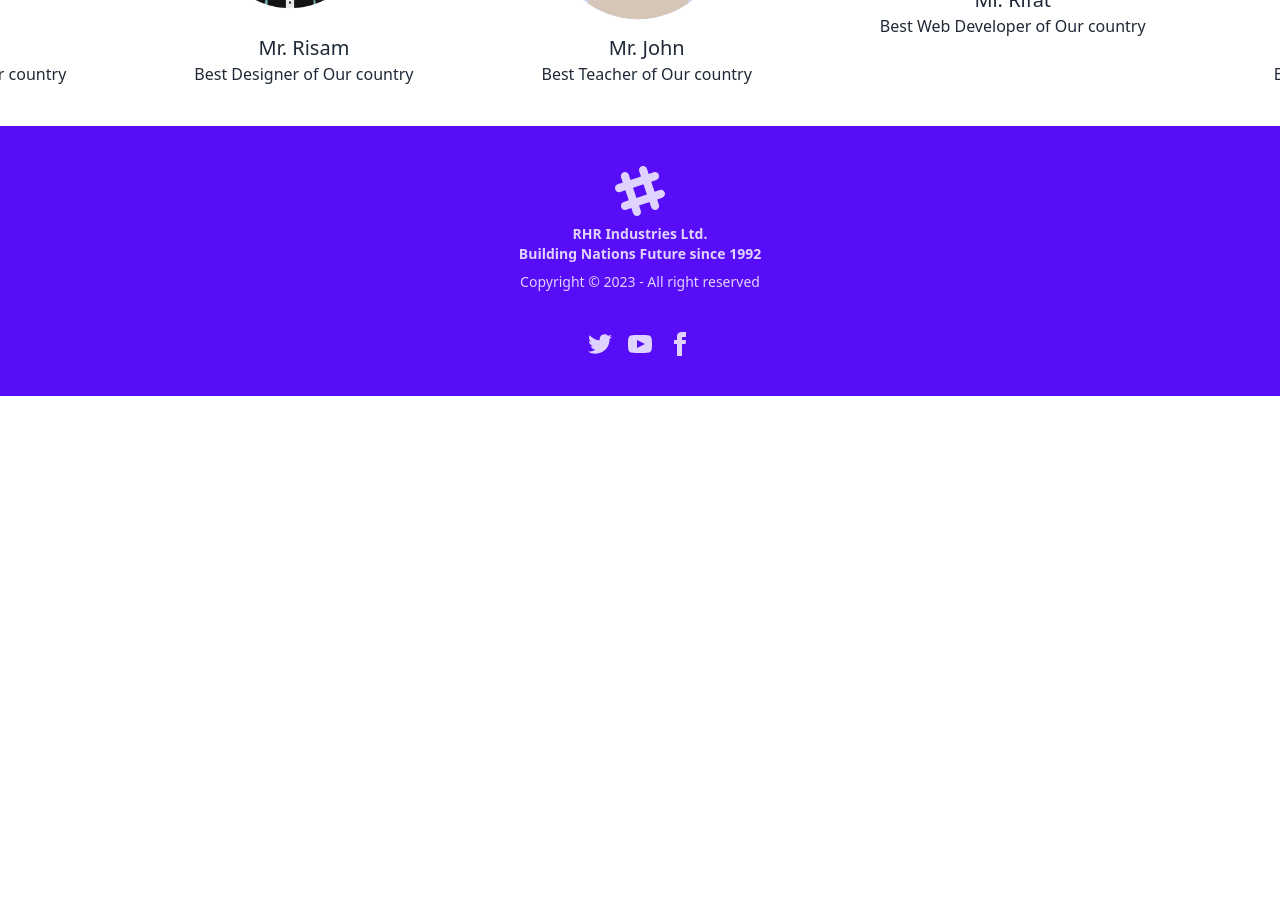
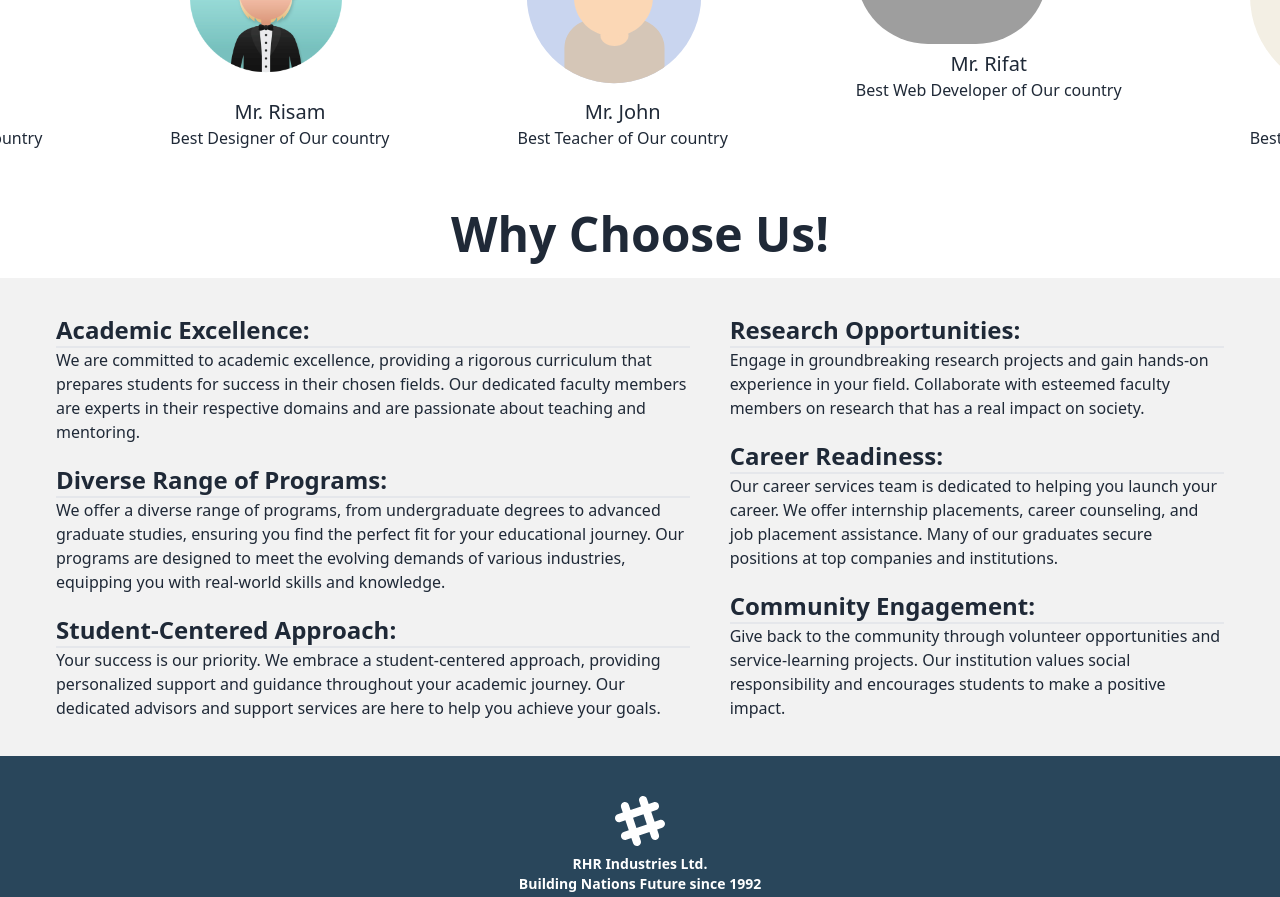
Before and after one commit to Rifatbd0789/RHR-Edu, a React (Vite) app: page / in a window 1280 px wide. Shown: the part 1900-2797 px from the top of the page. Before the commit the page ends 2296 px from the top, so only its background shows below. Built offline with nearby package versions, Linux system fonts and the light colour scheme; grey boxes are pictures that could not be loaded.

Commit message:
Why choose us section done

```diff
--- a/src/Components/Banner.jsx
+++ b/src/Components/Banner.jsx
@@ -1,16 +1,16 @@
-import React from "react";
+import Navbar from "./Navbar";
 
 const Banner = () => {
   return (
     <div>
       <div
-        className="hero w-full h-full"
+        className="hero w-full "
         style={{
           backgroundImage:
             "url(https://i.ibb.co/0YGgpRG/17213260-rm373batch13-085.jpg)",
         }}
       >
-        <div className="hero-overlay py-64"></div>
+        <div className=" py-72 "></div>
         <div className="hero-content text-center text-neutral-content">
           <div
             className="max-w-md"
--- a/src/Components/Card.jsx
+++ b/src/Components/Card.jsx
@@ -19,7 +19,10 @@ const Card = ({ data }) => {
           <hr />
           <p className="text-center">Price: {price}$</p>
           <div className="card-actions justify-center">
-            <Link className="btn btn-primary" to={`/details/${id}`}>
+            <Link
+              className="btn btn-primary bg-[#013E62] border-none text-white hover:bg-slate-400 hover:text-black"
+              to={`/details/${id}`}
+            >
               Details
             </Link>
           </div>
--- a/src/Components/Foother.jsx
+++ b/src/Components/Foother.jsx
@@ -1,7 +1,7 @@
 const Foother = () => {
   return (
     <div>
-      <footer className="footer footer-center p-10 bg-primary text-primary-content">
+      <footer className="footer footer-center p-10 bg-[#29465B] text-white">
         <aside>
           <svg
             width="50"
--- a/src/Components/Home.jsx
+++ b/src/Components/Home.jsx
@@ -4,6 +4,7 @@ import Card from "./Card";
 import Banner from "./Banner";
 import Foother from "./Foother";
 import Experts from "./Experts";
+import Whychoose from "./Whychoose";
 
 const Home = () => {
   const datas = useLoaderData();
@@ -19,8 +20,12 @@ const Home = () => {
           <Card key={data.id} data={data}></Card>
         ))}
       </div>
-      <Experts></Experts>
-      <div></div>
+      <div>
+        <Experts></Experts>
+      </div>
+      <div>
+        <Whychoose></Whychoose>
+      </div>
       {/* Footer Section */}
       <Foother></Foother>
     </div>
--- a/src/Components/Login.jsx
+++ b/src/Components/Login.jsx
@@ -3,10 +3,10 @@ import { Link } from "react-router-dom";
 const Login = () => {
   return (
     <div>
-      <div className="hero min-h-screen bg-base-200">
+      <div className="hero min-h-screen bg-[#29465B]">
         <div className="hero-content flex-col lg:flex-col">
           <div className="text-center lg:text-left">
-            <h1 className="text-5xl font-bold">Login now!</h1>
+            <h1 className="text-5xl font-bold text-white">Login Here!</h1>
           </div>
           <div className="card flex-shrink-0 w-full max-w-sm shadow-2xl bg-base-100">
             <form className="card-body">
@@ -42,7 +42,9 @@ const Login = () => {
                     </span>
                   </Link>
                 </p>
-                <button className="btn btn-primary normal-case">Log in</button>
+                <button className="btn btn-primary normal-case bg-[#29465B] border-none text-white hover:bg-slate-400 hover:text-black">
+                  Log in
+                </button>
               </div>
             </form>
           </div>
--- a/src/Components/Navbar.jsx
+++ b/src/Components/Navbar.jsx
@@ -4,7 +4,12 @@ const Navbar = () => {
   const NavLinks = (
     <>
       <li>
-        <NavLink to={"/"}>Home</NavLink>
+        <NavLink
+          to={"/"}
+          className={({ isActive }) => isActive && "bg-[#013E62] text-white"}
+        >
+          Home
+        </NavLink>
       </li>
       <li>
         <NavLink to={"/login"}>Details</NavLink>
@@ -47,8 +52,11 @@ const Navbar = () => {
         <div className="navbar-center hidden lg:flex">
           <ul className="menu menu-horizontal px-1">{NavLinks}</ul>
         </div>
-        <div className="navbar-end">
-          <NavLink to={"/login"} className="btn normal-case">
+        <div className="navbar-end ">
+          <NavLink
+            to={"/login"}
+            className="btn normal-case hover:bg-[#013E62] hover:text-white"
+          >
             Login
           </NavLink>
         </div>
--- a/src/Components/Registration.jsx
+++ b/src/Components/Registration.jsx
@@ -3,10 +3,10 @@ import { Link } from "react-router-dom";
 const Registration = () => {
   return (
     <div>
-      <div className="hero min-h-screen bg-base-200">
+      <div className="hero min-h-screen bg-[#29465B]">
         <div className="hero-content flex-col lg:flex-col">
           <div className="text-center lg:text-left">
-            <h1 className="text-5xl font-bold">Register Here!</h1>
+            <h1 className="text-5xl font-bold text-white">Register Here!</h1>
           </div>
           <div className="card flex-shrink-0 w-full max-w-sm shadow-2xl bg-base-100">
             <form className="card-body">
@@ -61,7 +61,7 @@ const Registration = () => {
                     </span>
                   </Link>
                 </p>
-                <button className="btn btn-primary normal-case">
+                <button className="btn btn-primary normal-case bg-[#29465B] text-white border-none hover:bg-slate-400 hover:text-black">
                   Register
                 </button>
               </div>
--- /dev/null
+++ b/src/Components/Whychoose.jsx
@@ -0,0 +1,97 @@
+import React from "react";
+
+const Whychoose = () => {
+  return (
+    <div>
+      <div className="text-center">
+        <h1 className="text-5xl font-bold text-center my-5">Why Choose Us!</h1>
+      </div>
+      <div className="hero  bg-base-200">
+        <div className="hero-content flex-col lg:flex-row mx-10 gap-10">
+          {/* Left Side */}
+          <div>
+            {/* Left Side 1*/}
+            <div className="my-5">
+              <h1 className="font-semibold text-2xl border-b-2  ">
+                Academic Excellence:
+              </h1>
+              <p>
+                We are committed to academic excellence, providing a rigorous
+                curriculum that prepares students for success in their chosen
+                fields. Our dedicated faculty members are experts in their
+                respective domains and are passionate about teaching and
+                mentoring.
+              </p>
+            </div>
+
+            {/* Left Side 2*/}
+            <div className="my-5">
+              <h1 className="font-semibold text-2xl border-b-2  ">
+                Diverse Range of Programs:
+              </h1>
+              <p>
+                We offer a diverse range of programs, from undergraduate degrees
+                to advanced graduate studies, ensuring you find the perfect fit
+                for your educational journey. Our programs are designed to meet
+                the evolving demands of various industries, equipping you with
+                real-world skills and knowledge.
+              </p>
+            </div>
+            {/* Left Side 3*/}
+            <div className="my-5">
+              <h1 className="font-semibold text-2xl border-b-2 ">
+                Student-Centered Approach:
+              </h1>
+              <p>
+                Your success is our priority. We embrace a student-centered
+                approach, providing personalized support and guidance throughout
+                your academic journey. Our dedicated advisors and support
+                services are here to help you achieve your goals.
+              </p>
+            </div>
+          </div>
+          {/* Right Side */}
+          <div>
+            {/* Right Side 1*/}
+            <div className="my-5">
+              <h1 className="font-semibold text-2xl border-b-2 ">
+                Research Opportunities:
+              </h1>
+              <p>
+                Engage in groundbreaking research projects and gain hands-on
+                experience in your field. Collaborate with esteemed faculty
+                members on research that has a real impact on society.
+              </p>
+            </div>
+            {/* Right Side 2*/}
+            <div className="my-5">
+              <h1 className="font-semibold text-2xl border-b-2 ">
+                Career Readiness:
+              </h1>
+              <p>
+                Our career services team is dedicated to helping you launch your
+                career. We offer internship placements, career counseling, and
+                job placement assistance. Many of our graduates secure positions
+                at top companies and institutions.
+              </p>
+            </div>
+            {/* Right Side 3*/}
+            <div className="my-5">
+              <h1 className="font-semibold text-2xl border-b-2 ">
+                Community Engagement:
+              </h1>
+              <p>
+                Give back to the community through volunteer opportunities and
+                service-learning projects. Our institution values social
+                responsibility and encourages students to make a positive
+                impact.
+              </p>
+            </div>
+          </div>
+        </div>
+      </div>
+    </div>
+  );
+};
+
+export default Whychoose;
```
